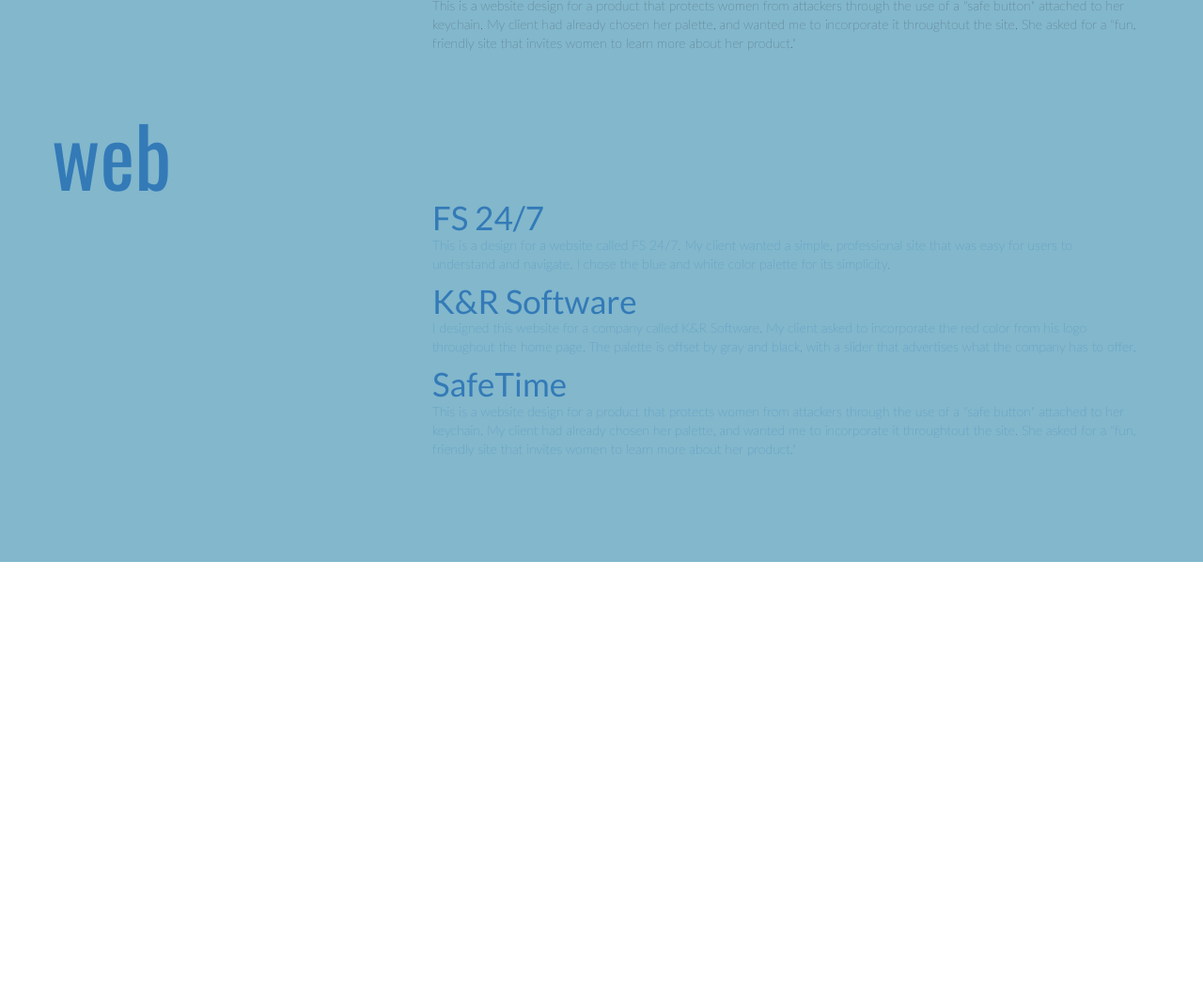
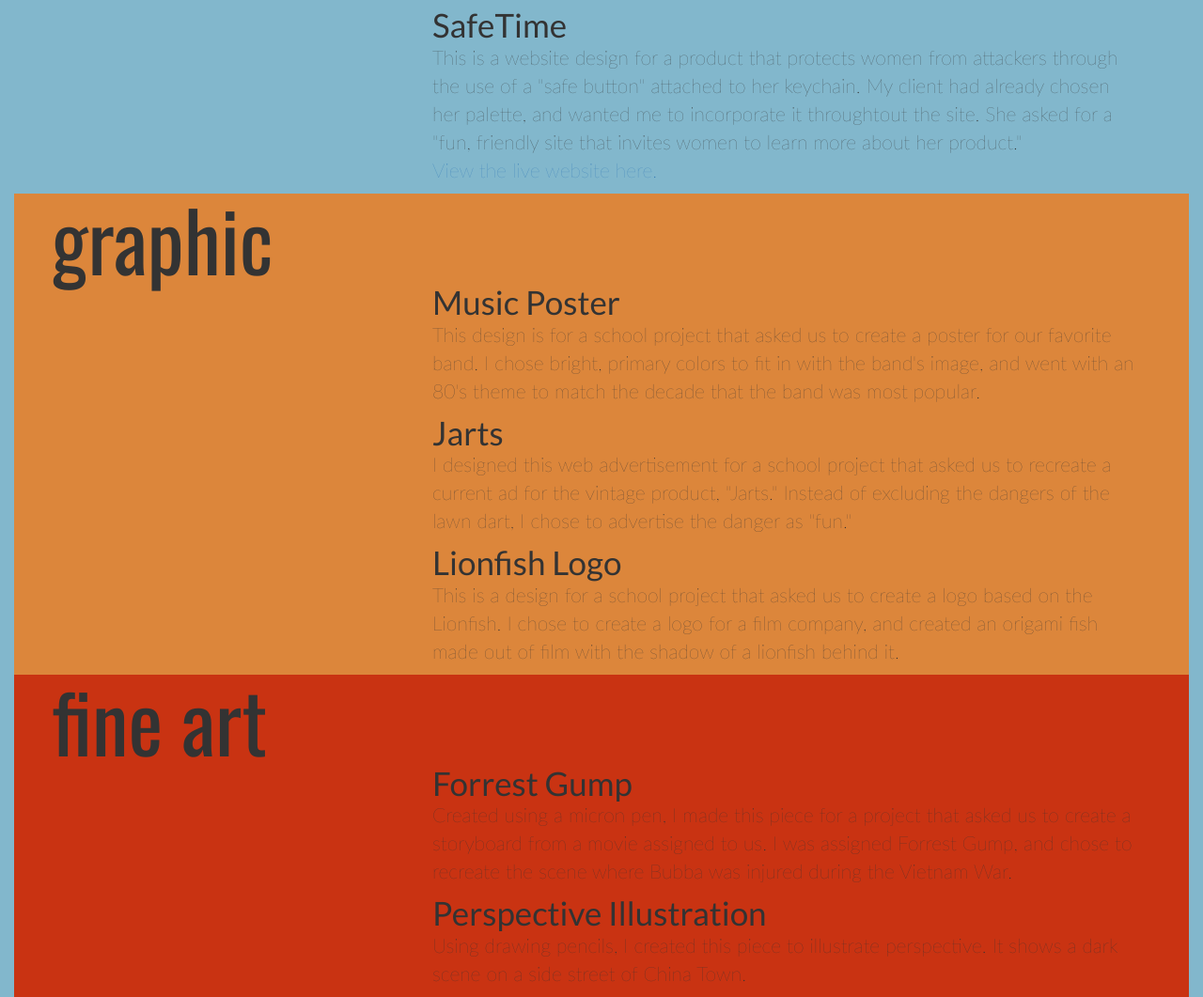
Before and after one commit to courteneyorr/Portfolio, a plain HTML site: page portfolio.html in a window 1280 px wide. Shown: the part 766-1827 px from the top of the page at 94% size. Before the commit the page ends 1364 px from the top, so only its background shows below. Drawn offline with nearby package versions, Linux system fonts and the light colour scheme.

Commit message:
Added content

```diff
--- a/portfolio.html
+++ b/portfolio.html
@@ -75,54 +75,73 @@
     <div class="container-fluid" id="portfolio-header">
     </div>
 
-    <div class="container-fluid background-blue" id="about">
+    <div class="container-fluid background-blue" id="web">
       <div class="container">
         <div class="row">
           <div>
             <h1>web</h1>
 				<div class="col-md-8 col-md-offset-4">
 					<h3>FS 24/7</h3>
-					<p> This is a design for a website called FS 24/7. My client wanted a simple, professional site that was easy for users to understand and navigate. I chose the blue and white color palette for its simplicity.
+					<p class="medium-font"> This is a design for a website called FS 24/7. My client wanted a simple, professional site that was easy for users to understand and navigate. I chose the blue and white color palette for its simplicity.
 					</p>
 				</div>
 				<div class="col-md-8 col-md-offset-4">
 					<h3>K&amp;R Software</h3>
-					<p> I designed this website for a company called K&amp;R Software. My client asked to incorporate the red color from his logo throughout the home page. The palette is offset by gray and black, with a slider that advertises what the company has to offer.
+					<p class="medium-font"> I designed this website for a company called K&amp;R Software. My client asked to incorporate the red color from his logo throughout the home page. The palette is offset by gray and black, with a slider that advertises what the company has to offer.
 					</p>
 				</div>
 				<div class="col-md-8 col-md-offset-4">
 				<h3>SafeTime</h3>
-				<p> This is a website design for a product that protects women from attackers through the use of a "safe button" attached to her keychain. My client had already chosen her palette, and wanted me to incorporate it throughtout the site. She asked for a "fun, friendly site that invites women to learn more about her product." <br><a href=""
+				<p class="medium-font"> This is a website design for a product that protects women from attackers through the use of a "safe button" attached to her keychain. My client had already chosen her palette, and wanted me to incorporate it throughtout the site. She asked for a "fun, friendly site that invites women to learn more about her product." <br><a href=""> View the live website here. </a>
 				</p>
 				</div>
           </div>
         </div>
       </div>
-    <div class="container-fluid background-blue" id="about">
+    <div class="container-fluid background-yellow" id="graphic">
       <div class="container">
         <div class="row">
           <div>
-            <h1>web</h1>
+            <h1>graphic</h1>
 				<div class="col-md-8 col-md-offset-4">
-					<h3>FS 24/7</h3>
-					<p> This is a design for a website called FS 24/7. My client wanted a simple, professional site that was easy for users to understand and navigate. I chose the blue and white color palette for its simplicity.
+					<h3>Music Poster</h3>
+					<p class="medium-font"> This design is for a school project that asked us to create a poster for our favorite band. I chose bright, primary colors to fit in with the band's image, and went with an 80's theme to match the decade that the band was most popular.
 					</p>
 				</div>
 				<div class="col-md-8 col-md-offset-4">
-					<h3>K&amp;R Software</h3>
-					<p> I designed this website for a company called K&amp;R Software. My client asked to incorporate the red color from his logo throughout the home page. The palette is offset by gray and black, with a slider that advertises what the company has to offer.
+					<h3>Jarts</h3>
+					<p class="medium-font"> I designed this web advertisement for a school project that asked us to recreate a current ad for the vintage product, "Jarts." Instead of excluding the dangers of the lawn dart, I chose to advertise the danger as "fun."
 					</p>
 				</div>
 				<div class="col-md-8 col-md-offset-4">
-				<h3>SafeTime</h3>
-				<p> This is a website design for a product that protects women from attackers through the use of a "safe button" attached to her keychain. My client had already chosen her palette, and wanted me to incorporate it throughtout the site. She asked for a "fun, friendly site that invites women to learn more about her product." <br><a href=""
+				<h3>Lionfish Logo</h3>
+				<p class="medium-font"> This is a design for a school project that asked us to create a logo based on the Lionfish. I chose to create a logo for a film company, and created an origami fish made out of film with the shadow of a lionfish behind it.
 				</p>
 				</div>
           </div>
         </div>
       </div>
     </div>
-
+    <div class="container-fluid background-red" id="fine-art">
+      <div class="container">
+        <div class="row">
+          <div>
+            <h1>fine art</h1>
+				<div class="col-md-8 col-md-offset-4">
+					<h3>Forrest Gump</h3>
+					<p class="medium-font"> Created using a micron pen, I made this piece for a project that asked us to create a storyboard from a movie assigned to us. I was assigned Forrest Gump, and chose to recreate the scene where Bubba was injured during the Vietnam War.
+					</p>
+				</div>
+				<div class="col-md-8 col-md-offset-4">
+					<h3>Perspective Illustration</h3>
+					<p class="medium-font"> Using drawing pencils, I created this piece to illustrate perspective. It shows a dark scene on a side street of China Town.
+					</p>
+				</div>
+			</div>
+          </div>
+        </div>
+      </div>
+    </div>
 
 
 
--- a/stylesheets/layout.css
+++ b/stylesheets/layout.css
@@ -110,6 +110,14 @@ p {
 
 .background-cream {
 	background-color: #faefd1;
+}
+
+.background-yellow {
+	background-color: #dc863b;
+}
+
+.background-red {
+	background-color: #c93312;
 }
 
 .navbar-brand {
```
Also changed, not shown: index.html (+1 -1 lines).
